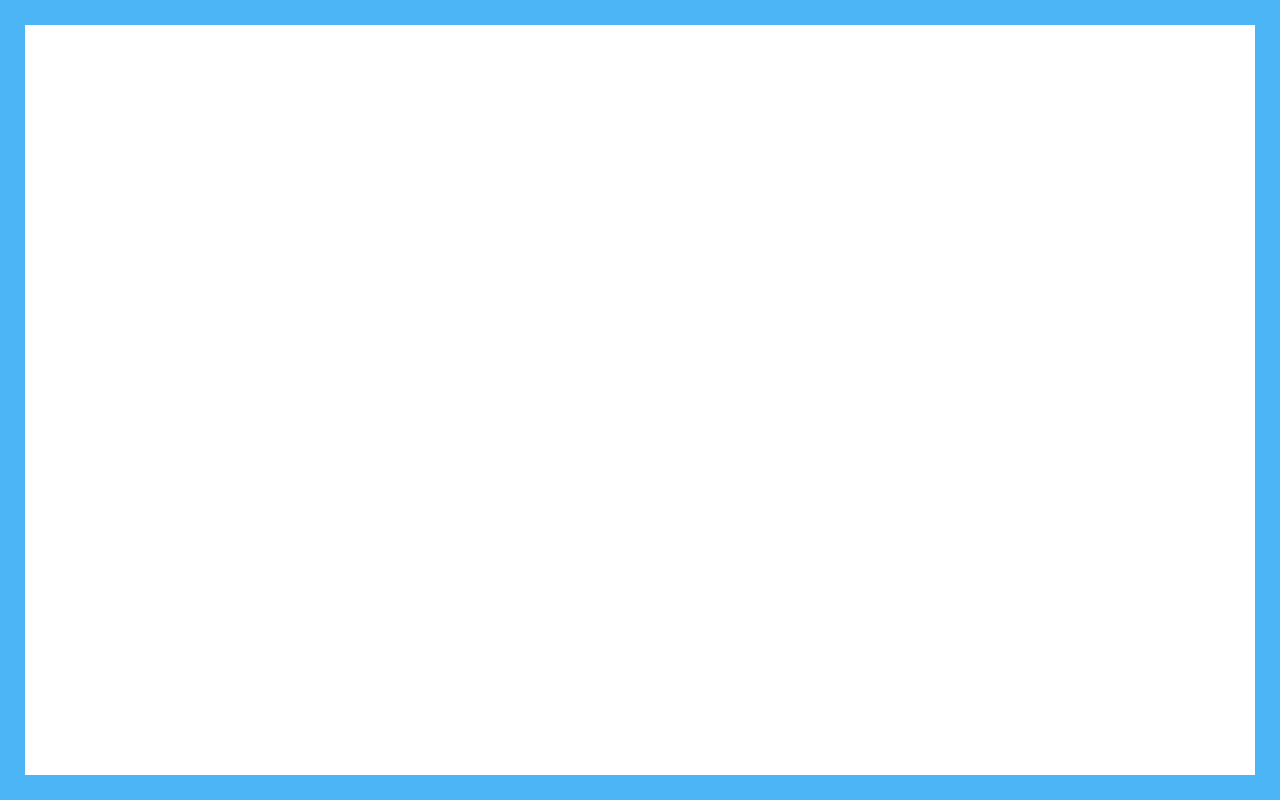
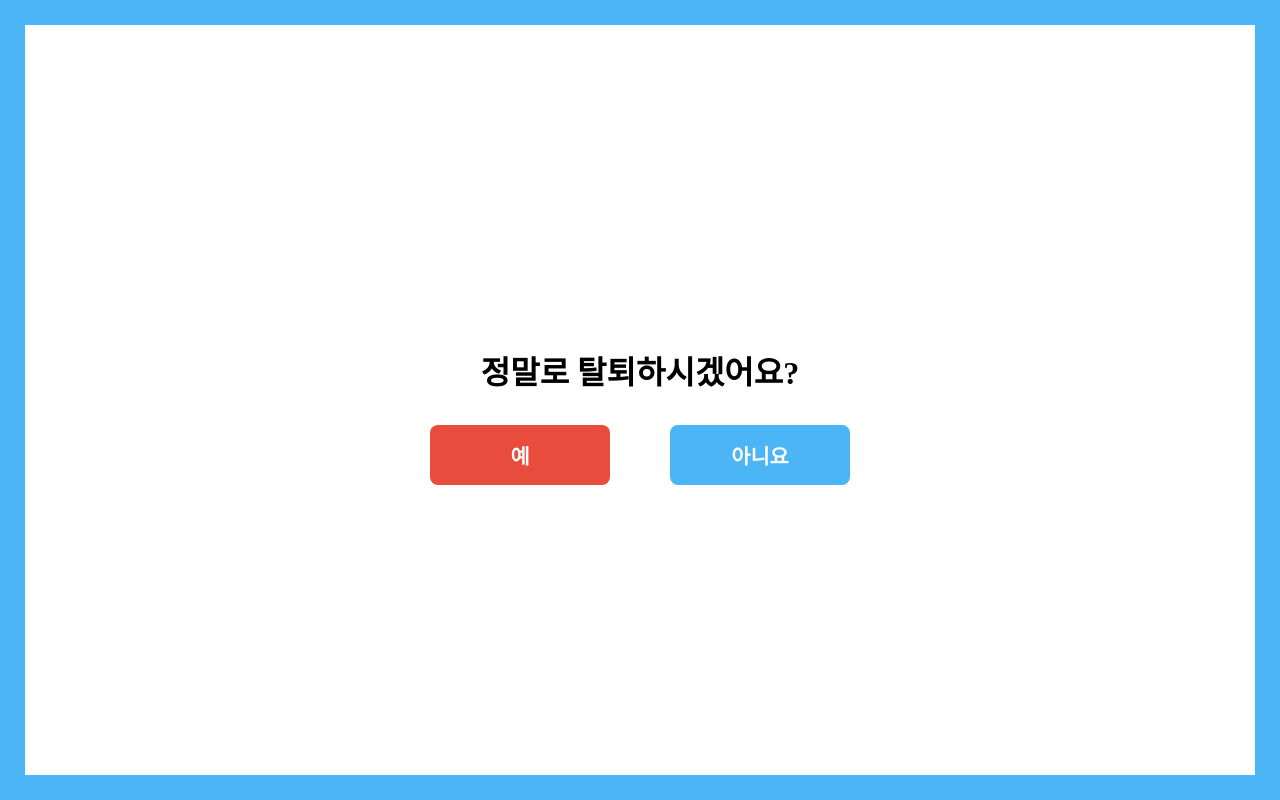
Before and after one commit to Tenykim1109/Why-Fi, a React (Create React App) app in the folder frontend/: page /mypage/delete in a window 1280 px wide. Before the commit this address had no page. Built offline with nearby package versions, Linux system fonts and the light colour scheme.

Commit message:
FEAT: add mypage

```diff
--- a/frontend/src/App.js
+++ b/frontend/src/App.js
@@ -8,6 +8,8 @@ import Start from './pages/quiz/Start';
 import Quiz from './pages/quiz/Quiz';
 import Result from './pages/quiz/Result';
 import Border from './components/Border';
+import Mypage from './pages/account/Mypage';
+import Delete from './pages/account/Delete';
 
 import Tutorial from './pages/bankbook/Tutorial';
 import MakeDeposit from './pages/bankbook/MakeDeposit';
@@ -22,6 +24,8 @@ function App() {
           <Route path='/' element={<Homepage />} />
           <Route path='/signup' element={<Signup />} />
           <Route path='/login' element={<Login />} />
+          <Route path='/mypage' element={<Mypage />} />
+          <Route path='/mypage/delete' element={<Delete />} />
 
           <Route path='/quiz/start' element={<Start />} />
           <Route path='/quiz' element={<Quiz />} />
--- /dev/null
+++ b/frontend/src/pages/account/Delete.js
@@ -0,0 +1,71 @@
+import React from 'react';
+import { useNavigate } from 'react-router-dom';
+import styled from 'styled-components';
+
+import Div from '../bankbook/Div';
+
+const Delete = () => {
+
+  const navigate = useNavigate()
+
+  const toHome = () => {
+    navigate('/')
+  }
+  const toMypage = () => {
+    navigate('/mypage')
+  }
+
+  return (
+    <Div flex={true}>
+      <Content>
+        정말로 탈퇴하시겠어요?
+      </Content>
+      <Flex>
+        <Yes onClick={toHome}>예</Yes>
+        <No onClick={toMypage}>아니요</No>
+      </Flex>
+    </Div>
+  );
+};
+
+const Flex = styled.div`
+  width: 500px;
+  display: flex;
+  justify-content: center;
+  align-items: center;
+`
+
+const Content = styled.p`
+  font-size: 2rem;
+  font-weight: bold;
+`
+
+const No = styled.button`
+  width: 180px;
+  height: 60px;
+
+  background-color: #4CB5F5;
+  color: white;
+  font-size: 1.3rem;
+  font-weight: bold;
+  border: 0px;
+  border-radius: 8px;
+  margin: 0 30px;
+  cursor: pointer;
+  `
+
+  const Yes = styled.button`
+  width: 180px;
+  height: 60px;
+
+  background-color: #e74c3c;
+  color: white;
+  font-size: 1.3rem;
+  font-weight: bold;
+  border: 0px;
+  border-radius: 8px;
+  margin: 0 30px;
+  cursor: pointer;
+`
+
+export default Delete;
--- /dev/null
+++ b/frontend/src/pages/account/Mypage.js
@@ -0,0 +1,85 @@
+import React, { useState, useEffect } from 'react';
+import { useNavigate } from 'react-router-dom';
+import axios from 'axios';
+import styled from 'styled-components';
+
+import Div from '../bankbook/Div';
+import Title from '../bankbook/Title';
+import SubTitle from '../bankbook/SubTitle';
+import Describe from '../bankbook/Describe';
+
+const Mypage = () => {
+
+  const [userData, setUserData] = useState()
+
+  const getUserData = () => {
+    axios({
+      url: '',
+      method: 'post',
+      headers: {
+        'Authorization': `Bearer `
+      }
+    })
+    .then((res) => {
+      setUserData(res.data)
+    })
+    .catch((err) => {
+      console.log(err)
+    })
+  }
+  useEffect(() => {
+    getUserData();
+  }, [])
+
+  const navigate = useNavigate()
+
+  const toDelete = () => {
+    navigate('/mypage/delete')
+  }
+
+  return (
+    <Div flex={true}>
+      <Title>님의 통장</Title>
+      <SubTitle>계좌번호 : </SubTitle>
+      <SubTitle>잔액 : </SubTitle>
+      <UL>
+        <SubTitle>자산 현황</SubTitle>
+        <OL>예금 : </OL>
+        <OL>적금 : </OL>
+
+        <SubTitle>주식 현황</SubTitle>
+        <OL>A : </OL>
+        <OL>B : </OL>
+        <OL>총 : </OL>
+      </UL>
+      <Button onClick={toDelete}>탈퇴하기</Button>
+    </Div>
+  );
+};
+
+const UL = styled.ul`
+  padding: 0;
+  margin: 0;
+  margin-bottom: 1rem;
+`
+
+const OL = styled.ol`
+  font-size: 1.2rem;
+`
+
+const Button = styled.button`
+  width: 180px;
+  height: 60px;
+  font-weight: bold;
+  border: none;
+
+  background-color: #e74c3c;
+  color: white;
+  font-size: 1.2rem;
+  font-weight: bold;
+  border: 0px;
+  border-radius: 8px;
+  cursor: pointer;
+`
+
+export default Mypage;
```
Also changed, not shown: frontend/src/pages/bankbook/Tutorial.js (+0 -7 lines), 1 other file (tests, documents, lock files or other folders).
